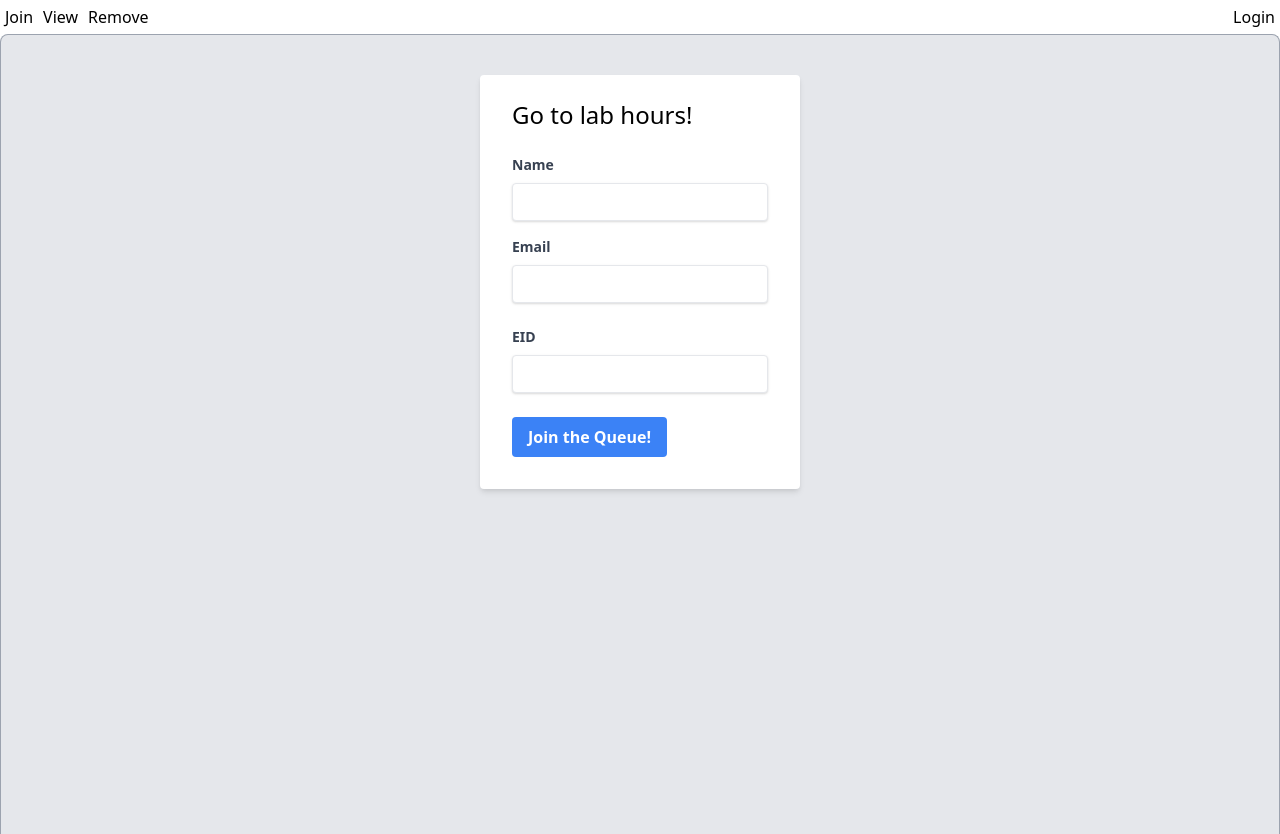
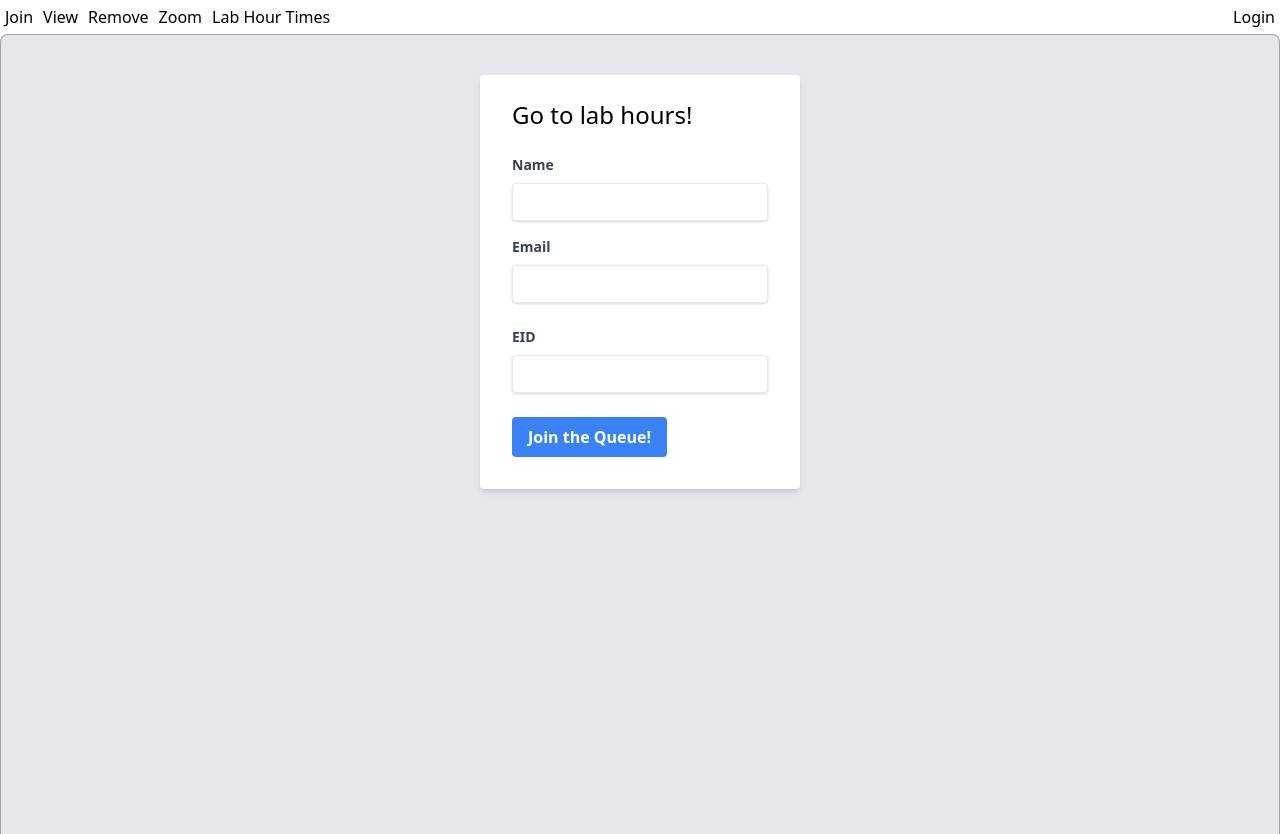
Before and after one commit to ninaahmed/LabHoursV2, a Flask app: page / in a window 1280 px wide. Run offline with Flask 2, Linux system fonts and the light colour scheme; parts of the project's set-up code (start-up, migrations or seed data) failed here and were passed over.

Commit message:
Added heading links for Zoom and Lab Hours

```diff
--- a/flaskapp/routes.py
+++ b/flaskapp/routes.py
@@ -13,6 +13,8 @@ from datetime import datetime
     This file will contain all of the Flask routes
     for the app.
 """
+
+zoom_link = "https://www.google.com/"
 
 @app.before_request
 def load_user():
@@ -37,7 +39,7 @@ def join():
         return redirect(url_for('view_line'))
 
     # render the template for submitting otherwise
-    return render_template('enter_line.html', title='Join Line', form=form)
+    return render_template('enter_line.html', title='Join Line', form=form, link = zoom_link)
 
 # prints out what the current queue looks like
 @app.route("/line", methods=['GET', 'POST'])
@@ -65,7 +67,7 @@ def view_line():
             notifier.send_message(s.email, "Notification from 314 Lab Hours Queue", render_template("up_next_email.html"), 'html')
 
     queue = queue_handler.get_students()
-    return render_template('display_line.html', title='Current Queue', queue=queue, user=current_user)
+    return render_template('display_line.html', title='Current Queue', queue=queue, user=current_user, link=zoom_link)
 
 @app.route('/login', methods=['GET', 'POST'])
 def login():
@@ -79,7 +81,7 @@ def login():
             return redirect(url_for('login'))
         login_user(user, remember=False)
         return redirect(url_for('view_line'))
-    return render_template('login.html', title='Sign In', form=form)
+    return render_template('login.html', title='Sign In', form=form, link = zoom_link)
 
 @app.route('/remove', methods=['GET', 'POST'])
 def remove_student():
@@ -98,7 +100,7 @@ def remove_student():
             return redirect(url_for('view_line'))
         else:
             message = "EID not found in queue"
-    return render_template('remove.html', message=message)
+    return render_template('remove.html', message=message, link = zoom_link)
 
 @app.route('/logout')
 def logout():
--- a/flaskapp/templates/display_line.html
+++ b/flaskapp/templates/display_line.html
@@ -1,5 +1,10 @@
 {% extends "layout.html" %}
 {% block title %}314 Lab Hours Queue{% endblock %}
+
+{% block zoom_wrapper %}
+<a style="float: left; margin: 5px;" href={{ link }} target="_blank">Zoom</a>
+{% endblock %}
+
 {% block content %}
 
 <html>
--- a/flaskapp/templates/enter_line.html
+++ b/flaskapp/templates/enter_line.html
@@ -1,12 +1,19 @@
 {% extends "layout.html" %}
 {% block title %}Join Lab Hours Queue{% endblock %}
+
+{% block zoom_wrapper %}
+<a style="float: left; margin: 5px;" href={{ link }} target="_blank">Zoom</a>
+{% endblock %}
+
 {% block content %}
+
 <html>
 <link href="https://unpkg.com/tailwindcss@^1.0/dist/tailwind.min.css" rel="stylesheet">
 
 <head>
     <title>Join the Queue</title>
 </head>
+
 <body background-color="#EDF2F7">
     <div style="min-height: 100%"
         class="bg-white rounded-t-lg overflow-hidden border-t border-l border-r border-gray-400 p-4 px-3 py-10 bg-gray-200 flex justify-center">
@@ -14,7 +21,7 @@
             <form class="bg-white shadow-md rounded px-8 pt-6 pb-8 mb-4" method="POST" action="">
                 {{ form.hidden_tag() }}
                 <p class="text-2xl">Go to lab hours!</p>
-                    <br/>
+                <br />
                 <div class="mb-4">
                     {{ form.name.label(class="block text-gray-700 text-sm font-bold mb-2") }}
                     {{ form.name(class="shadow appearance-none border rounded w-full py-2 px-3 text-gray-700 leading-tight focus:outline-none focus:shadow-outline") }}
@@ -32,7 +39,8 @@
                 </div>
             </form>
         </div>
-        </div      >
+    </div>
 </body>
+
 </html>
 {% endblock %}
--- a/flaskapp/templates/layout.html
+++ b/flaskapp/templates/layout.html
@@ -1,30 +1,27 @@
 <!DOCTYPE html>
 <html lang="en">
+
 <head>
   <meta charset="utf-8" />
   <style>
     .links {
       background-color: whitesmoke;
     }
-      #joinlink {
+
+    #leftlink {
       float: left;
       margin: 5px;
     }
-      #viewlink {
-        float: left;
-        margin: 5px;
-      }
-      #removelink {
-        float: left;
-        margin: 5px;
-      }
-      #loginlink {
+
+    #rightlink {
       float: right;
       margin: 5px;
     }
+
     #blockcontent {
       clear: both;
     }
+
     html,
     body {
       height: 100%;
@@ -32,12 +29,15 @@
       display: flex;
       flex-direction: column;
     }
-      #full_height{
+
+    #full_height {
       height: 100%
     }
-      body > * {
+
+    body>* {
       flex-shrink: 0;
     }
+
     a:hover {
       color: gray;
     }
@@ -46,18 +46,17 @@
     <nav>
       <ul>
         <div class=links>
-            <li id="joinlink"><a href="{{ url_for('join') }}">Join</a></li>
-            <li id="viewlink"><a href="{{ url_for('view_line') }}">View</a></li>
-            <li id="removelink">
-              <a href="{{ url_for('remove_student') }}">Remove</a>
-            </li>
+          <a id="leftlink" href="{{ url_for('join') }}">Join</a>
+          <a id="leftlink" href="{{ url_for('view_line') }}">View</a>
+          <a id="leftlink" href="{{ url_for('remove_student') }}">Remove</a>
+          {% block zoom_wrapper %}
+          {% endblock %}
+          <a id="leftlink" href="https://www.cs.utexas.edu/~scottm/cs314/labHours.htm">Lab Hour Times</a>
           {% if g.user.is_authenticated %}
-            <li id="loginlink">
-              <a href=" {{ url_for('logout') }}"> Logout</a>
-            </li>
-            <li id="loginlink">{{g.user.first_name}}</li>
+          <a id="rightlink" href=" {{ url_for('logout') }}"> Logout</a>
+          <li id="rightlink">{{g.user.first_name}}:</li>
           {% else %}
-            <li id="loginlink"><a href="{{ url_for('login') }}">Login</a></li>
+          <a id="rightlink" href="{{ url_for('login') }}">Login</a>
           {% endif %}
         </div>
       </ul>
@@ -65,7 +64,9 @@
   </header>
   <title>{% block title %}{% endblock %}</title>
 </head>
+
 <body>
   {% block content %}{% endblock %}
 </body>
+
 </html>
```
Also changed, not shown: flaskapp/templates/login.html (+11 -7 lines), flaskapp/templates/remove.html (+12 -8 lines). Lines whose indentation alone changed are shown as unchanged.
